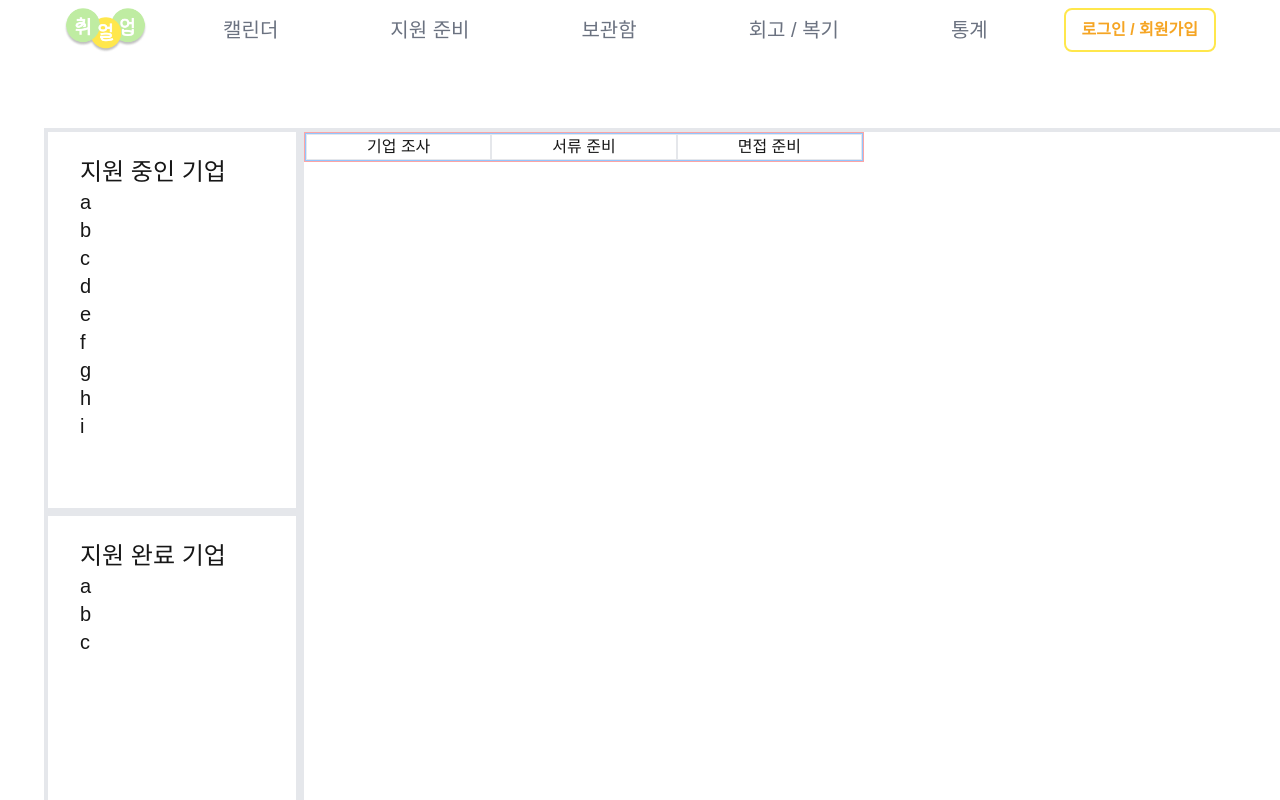
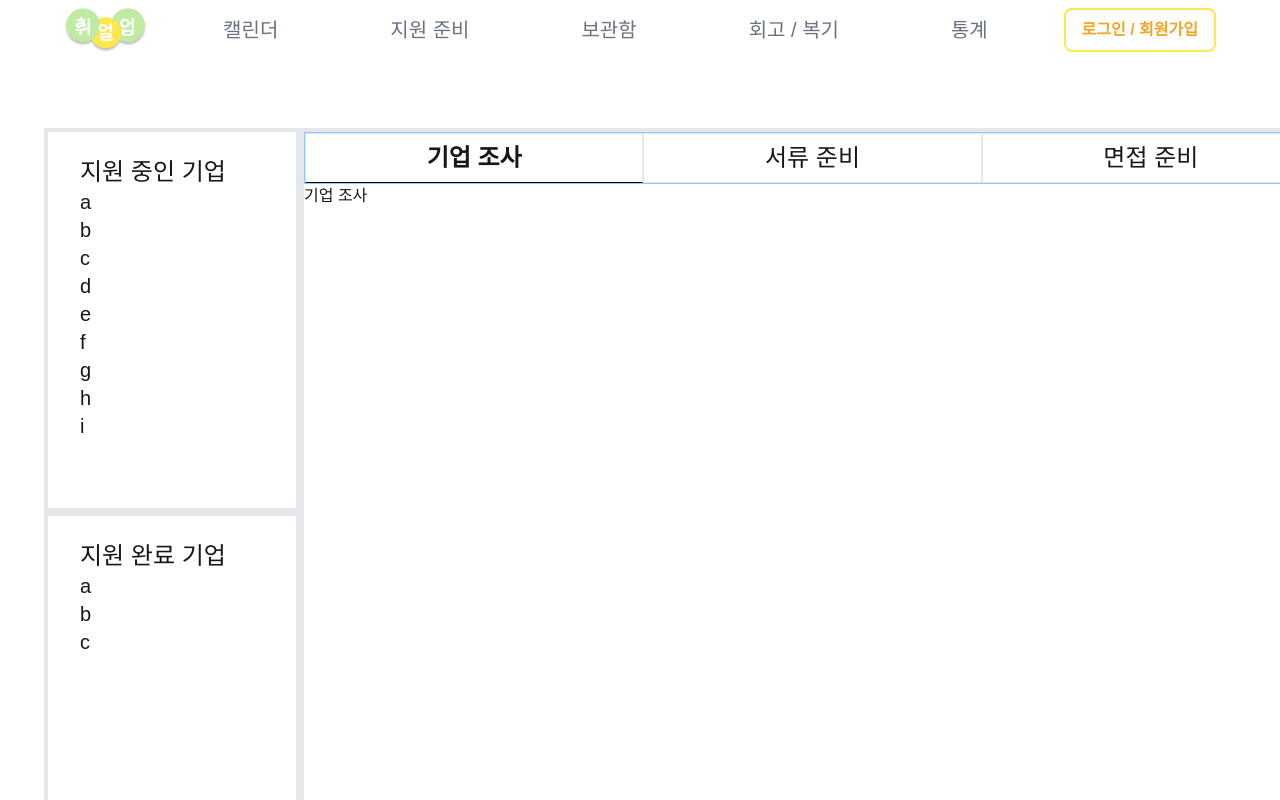
Before and after one commit to SKT-5CEAN/front-end, a Next.js app: page /apply/1 in a window 1280 px wide. Shown: the top 800 px of the page. Built offline with nearby package versions, Linux system fonts and the light colour scheme.

Commit message:
DEV-72 feat: Tab에 따라 content 다르게 + 스타일 일부 추가

```diff
--- a/src/app/apply/[company]/page.tsx
+++ b/src/app/apply/[company]/page.tsx
@@ -5,15 +5,15 @@ function ApplyCompanyPage() {
   const tabList = [
     {
       triggerName: "기업 조사",
-      contentNode: <div></div>,
+      contentNode: <div>기업 조사</div>,
     },
     {
       triggerName: "서류 준비",
-      contentNode: <div></div>,
+      contentNode: <div>서류 준비</div>,
     },
     {
       triggerName: "면접 준비",
-      contentNode: <div></div>,
+      contentNode: <div>면접 준비</div>,
     },
   ];
 
--- a/src/components/domain/apply/Tab/Tab.tsx
+++ b/src/components/domain/apply/Tab/Tab.tsx
@@ -5,11 +5,11 @@ function Tab(props: TabProps) {
   const { tabList } = props;
 
   return (
-    <Root className="w-[35rem] border border-red-300" defaultValue="tab1">
+    <Root className="h-full" defaultValue={tabList[0].triggerName}>
       <List className="flex border border-blue-300">
         {tabList.map((el) => (
           <Trigger
-            className="grow border border-r-black-200 data-[state=active]:font-bold data-[state=active]:border-b-black"
+            className="w-[20rem] h-[3.125rem] grow border border-r-black-200 data-[state=active]:font-bold data-[state=active]:border-b-black text-2xl"
             key={el.triggerName}
             value={el.triggerName}
           >
@@ -18,7 +18,7 @@ function Tab(props: TabProps) {
         ))}
       </List>
       {tabList.map((el) => (
-        <Content key={el.triggerName} value={el.triggerName}>
+        <Content className="h-full" key={el.triggerName} value={el.triggerName}>
           {el.contentNode}
         </Content>
       ))}
```
